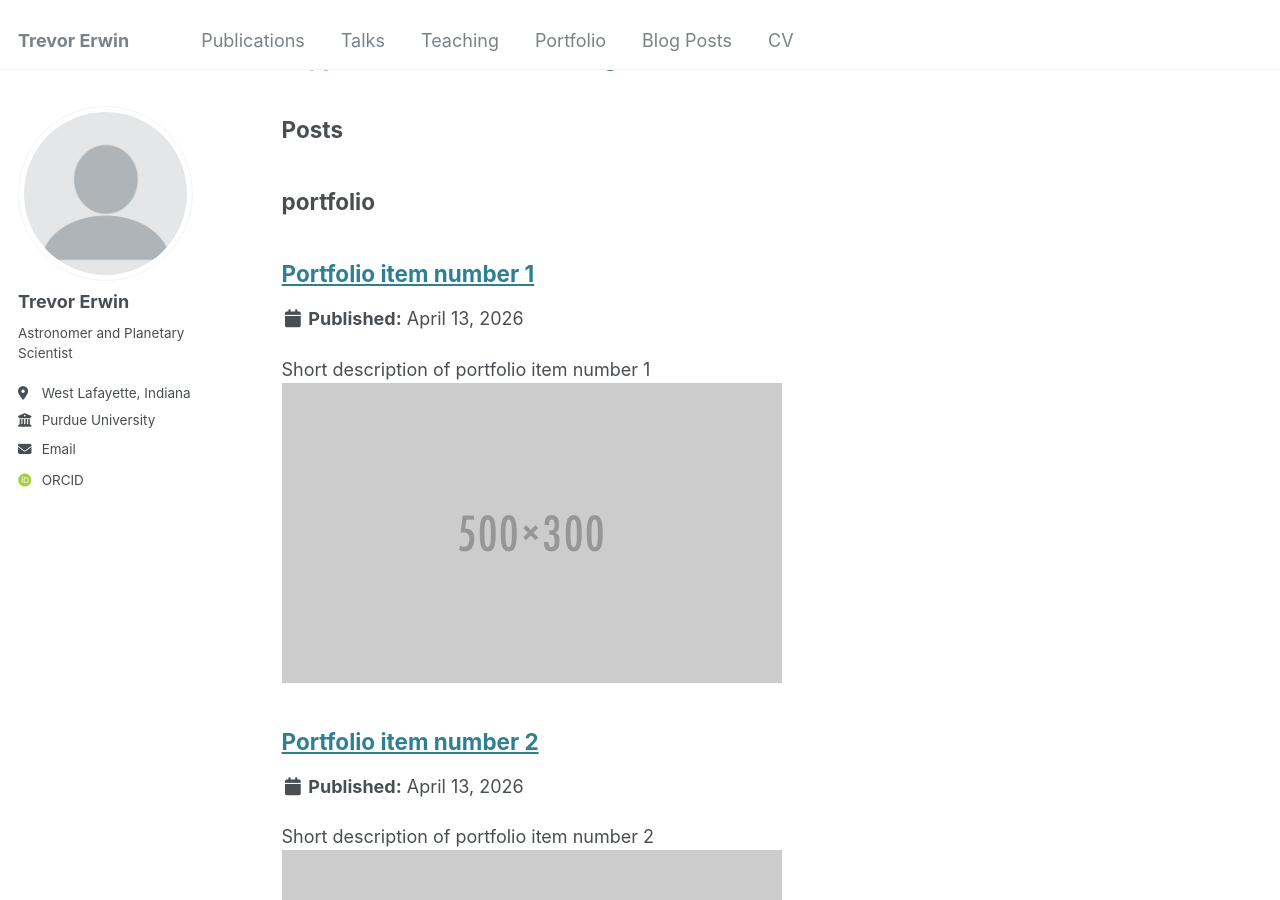
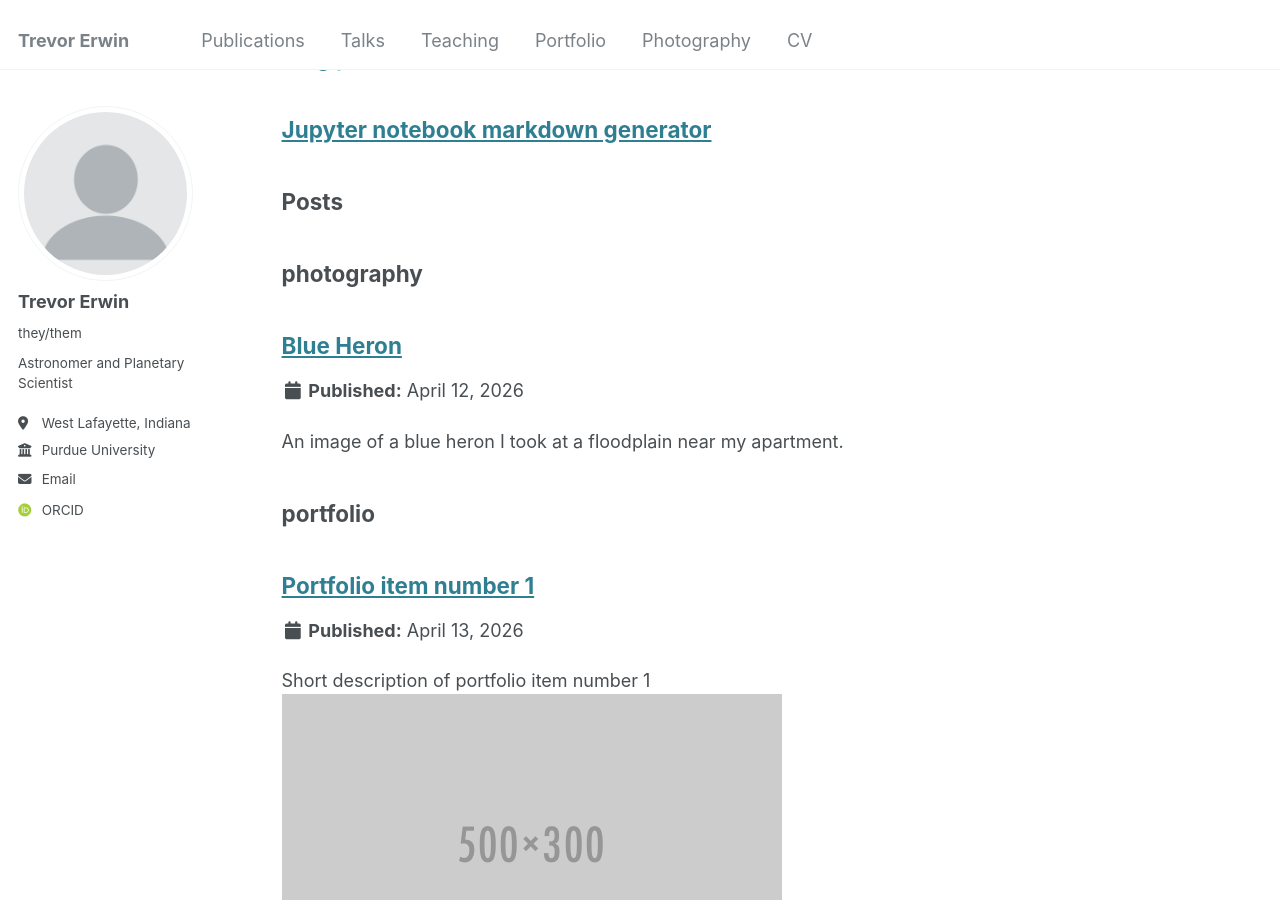
Before and after one commit to TrevorPErwin/TrevorPErwin.github.io, a Jekyll site: the page built from _pages/sitemap.md, in a window 1280 px wide and 900 px high, scrolled down 1575 px. Built offline with Jekyll 4.4.1, drawn with Linux system fonts in a browser that asks for light colours; some web fonts are replaced.

Commit message:
Adding Photos
Adding photos and changing header to show photography

```diff
--- a/_config.yml
+++ b/_config.yml
@@ -23,7 +23,7 @@ author:
   # Biographic information
   avatar           : "profile.png"
   name             : "Trevor Erwin"
-  pronouns         : # example: "she/her"
+  pronouns         : "they/them"
   bio              : "Astronomer and Planetary Scientist"
   location         : "West Lafayette, Indiana"
   employer         : "Purdue University"
@@ -198,6 +198,9 @@ collections:
   talks:
     output: true
     permalink: /:collection/:path/
+  photography:
+    output: true
+    permalink: /:collection/:path/
 
 
 # These settings control how pages and collections are included in the site
@@ -255,6 +258,14 @@ defaults:
       layout: talk
       author_profile: true
       share: true
+  # _photography
+  - scope:
+      path: ""
+      type: photography
+    values:
+      layout: single
+      author_profile: true
+      share: false
 
 
 # Sass/SCSS
--- a/_data/navigation.yml
+++ b/_data/navigation.yml
@@ -17,8 +17,8 @@ main:
   - title: "Portfolio"
     url: /portfolio/
 
-  - title: "Blog Posts"
-    url: /year-archive/
+  - title: "Photography"
+    url: /photography/
 
   - title: "CV"
     url: /cv/
--- /dev/null
+++ b/_photography/2026-04-13-sample-photo.md
@@ -0,0 +1,12 @@
+---
+title: "Blue Heron"
+collection: photography
+date: 2026-04-12
+header:
+  teaser: /images/photography/heron.jpg
+excerpt: "An image of a blue heron I took at a floodplain near my apartment."
+---
+
+This is a sample photo entry.
+
+To add your own, upload an image to `/images/photography/` and set `header.teaser` to that image path.
```
Also changed, not shown: _pages/photography.html (added, +14 -0 lines), 6 other files.
